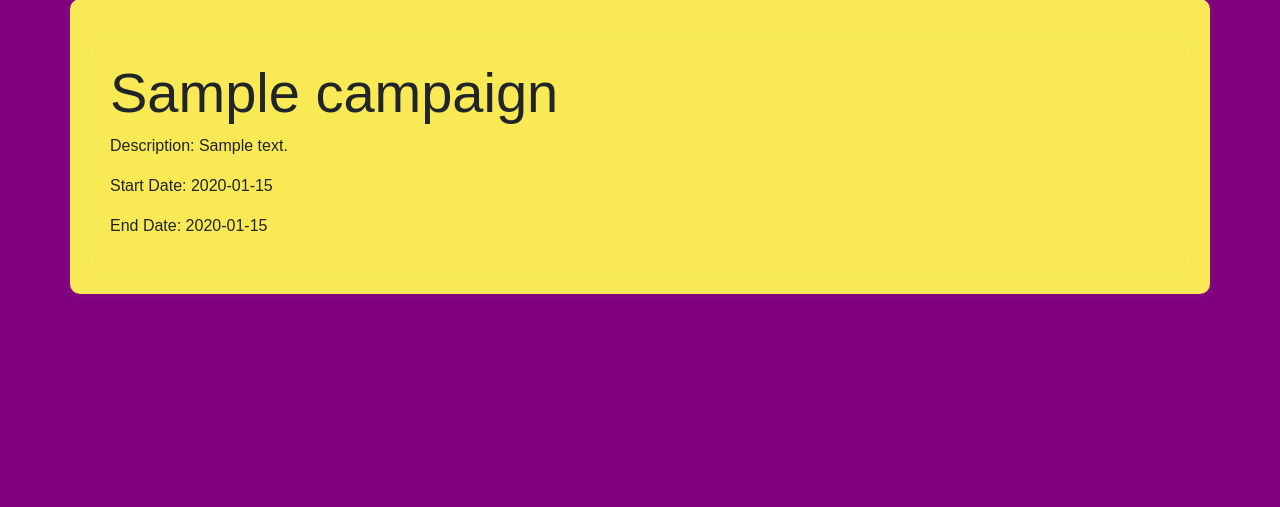
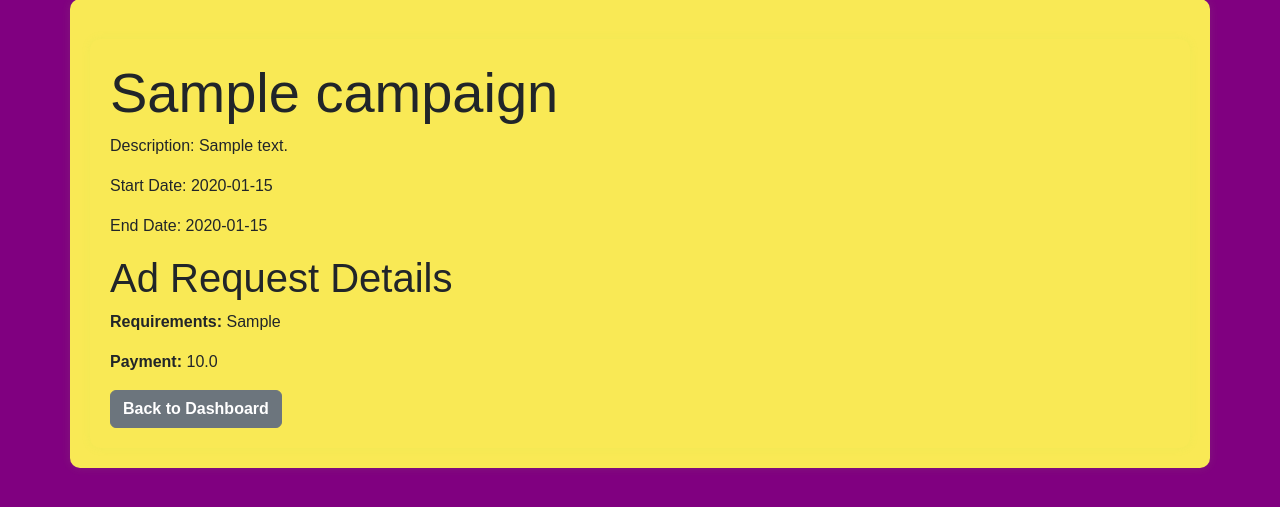
Before and after one commit to 23f3003216/startup-funding-platform, a Flask app: page /influencer/view_campaign_details/1 in a window 1280 px wide. Shown: the part 83-590 px from the top of the page. Run offline with Flask 3, Linux system fonts and the light colour scheme; a user stored in the database is signed in; tables that the repository leaves empty hold one stand-in row (values such as "Sample post"); parts of the project's set-up code (start-up, migrations or seed data) failed here and were passed over.

Commit message:
Fixed Influencer Campaign Details in Active Campaigns

```diff
--- a/routes.py
+++ b/routes.py
@@ -446,24 +446,13 @@ def find_campaigns():
     ).all()
     return render_template('find_campaigns.html',campaigns=campaigns)
 
-@app.route('/influencer/view_campaign_details/<int:campaign_id>',methods=['GET','POST'])
+@app.route('/influencer/view_campaign_details/<int:campaign_id>',methods=['GET'])
 @auth_required
 def view_campaign_details(campaign_id):
           campaign=Campaign.query.get_or_404(campaign_id)
-          ad_request=AdRequest.query.filter_by(campaign_id=campaign_id).first()
-          if request.method=='POST':
-                 ad_name=request.form.get('ad_name')
-                 description=request.form.get('description')
-                 terms=request.form.get('terms')
-                 payment=request.form.get('payment')
-                 influencer_id=request.form.get('influencer_id')
-                 combined_description = f"Ad Name: {ad_name}\nDescription: {description}\nTerms: {terms}"
-                 new_ad_request=AdRequest(requirements=combined_description,campaign_id=campaign_id,influencer_id=influencer_id,payment_amount=payment,status='Pending')
-                 db.session.add(new_ad_request)
-                 db.session.commit()
-                 flash("Ad Request created successfully")
-                 return redirect(url_for('influencer_dashboard'))
-
+          ad_request=AdRequest.query.filter_by(campaign_id=campaign_id,influencer_id=current_user.id).first()
+          if ad_request is None:
+              flash("No Ad Request found for this Camapign.")
           return render_template('view_campaign_details.html',campaign=campaign,ad_request=ad_request)
 
 @app.route('/mark_completed/<int:campaign_id>', methods=['POST'])
--- a/templates/view_campaign_details.html
+++ b/templates/view_campaign_details.html
@@ -6,14 +6,23 @@
 
 {% block content %}
 <div class="container">
-    <h1 class="display-4">{{campaign.name}}</h1>
-    <p>Description: {{campaign.description}}</p>
-    <p>Start Date: {{campaign.start_date}}</p>
-    <p>End Date: {{campaign.end_date}}</p>
-    {% if current_user.is_influencer %}
-    <form action="{{ url_for('mark_completed', campaign_id=campaign.id) }}" method="post">
-      <button type="submit" class="btn btn-success">Mark as Completed</button>
-    </form>
+    {% if campaign %}
+        <h1 class="display-4">{{ campaign.name }}</h1>
+        <p>Description: {{ campaign.description }}</p>
+        <p>Start Date: {{ campaign.start_date }}</p>
+        <p>End Date: {{ campaign.end_date }}</p>
     {% endif %}
+
+    {% if ad_request %}
+        <h1>Ad Request Details</h1>
+        <p><strong>Requirements:</strong> {{ ad_request.requirements }}</p>
+        <p><strong>Payment:</strong> {{ ad_request.payment_amount }}</p>
+    {% else %}
+        <p>No ad request found for this campaign.</p>
+    {% endif %}
+
+    <div class="mt-3">
+        <a href="{{ url_for('influencer_dashboard') }}" class="btn btn-secondary">Back to Dashboard</a>
+    </div>
 </div>
 {% endblock %}
```
